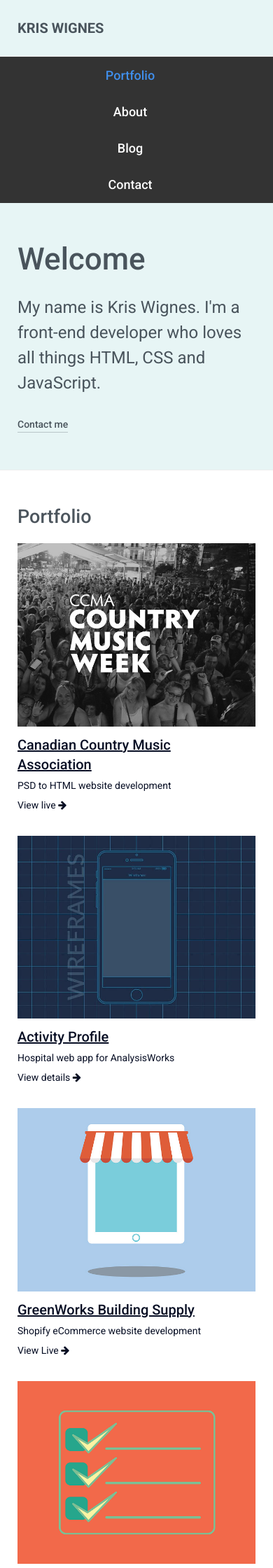
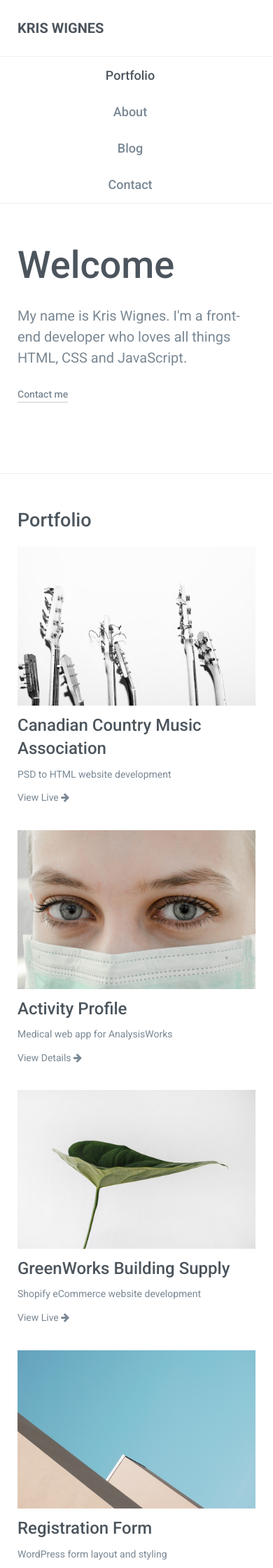
Before and after one commit to kwignes/kwignes.github.io, a Jekyll site: the page built from index.html, in a window 390 px wide. Shown: the top 2240 px of the page at 70% size. Built offline with Jekyll 4.4.1, drawn with Linux system fonts in a browser that asks for light colours; nearby versions of some CDN libraries.

Commit message:
layout update

```diff
--- a/_layouts/default.html
+++ b/_layouts/default.html
@@ -40,7 +40,7 @@
 
     {% if page.url == "/" %}
     <div class="home-banner">
-      <div class="intro">
+      <div class="container intro">
         <h1>Welcome</h1>
       <p>My name is Kris Wignes. I'm a front-end developer who loves all things
 HTML, CSS and JavaScript.</p>
--- a/about.html
+++ b/about.html
@@ -6,6 +6,7 @@
 <section id="about">
 <h1>About</h1>
 <div class="about-me">
+	<img src="{{ site.url }}/img/kw1.jpg" alt="Kris Wignes">
 <p>Hi, I'm Kris, a front-end developer and designer from Vancouver, BC. I build responsive websites for clients across North America.</p>
 
 <p>I'm most skilled with HTML, CSS and JavaScript, but also know WordPress, Bootstrap, SEO and Shopify. I love to work with others, learn new technologies, and build successful products.</p>
--- a/activity-profile.html
+++ b/activity-profile.html
@@ -7,9 +7,9 @@
   <aside>
 
   	<h1>Activity Profile</h1>
-<p>ASP.NET application for <a href="http://www.analysisworks.com/" target="_blank"> AnalysisWorks Inc.</a> that displays current hospital data in the form of dynamic flot charts and tables.</p>
+<p>An ASP.NET web application for <a href="http://www.analysisworks.com/" target="_blank"> AnalysisWorks Inc.</a> that displays current hospital data in the form of dynamic flot charts and tables.</p>
 <p><strong>Role:</strong></p>
-<p>Prepare the view for incoming SQL Server data using AJAX and controller classes, and develop a user friendly drop-down menu to filter the data in tables using Handlebars.js.</p>
+<p>Prepared font-end view for incoming SQL Server data using AJAX and controller classes, and developed a user friendly drop-down menu to filter the data into tables using Handlebars.js.</p>
 
 <p>My team collaborated on GitHub and held daily scrums to track requirements.</p>
 
--- a/index.html
+++ b/index.html
@@ -12,10 +12,10 @@
 
     <div class="col">
     <a class="fwd" href="https://www.ccma.org/" target="_blank">
-      <img src="img/ccma.jpg" />
+      <img src="img/music.jpg" />
       <p><span>Canadian Country Music Association</span>
 
-        <small>PSD to HTML website development<br>View live <i class="fa fa-arrow-right" aria-hidden="true"></i>
+        <small>PSD to HTML website development<br>View Live <i class="fa fa-arrow-right" aria-hidden="true"></i>
 </small>
 
       </p>
@@ -24,9 +24,9 @@
 
   <div class="col">
     <a class="greenworks" href="/activity-profile/">
-      <img src="img/wireframe.jpg" />
+      <img src="img/doctor.jpg" />
       <p><span>Activity Profile</span>
-      <small>Hospital web app for AnalysisWorks<br>View details <i class="fa fa-arrow-right" aria-hidden="true"></i></small>
+      <small>Medical web app for AnalysisWorks<br>View Details <i class="fa fa-arrow-right" aria-hidden="true"></i></small>
       </p>
     </a>
   </div>
@@ -44,7 +44,7 @@
 
   <div class="col">
     <a class="greenworks" href="https://greenworksstore.com/" target="_blank">
-      <img src="img/store.jpg" />
+      <img src="img/green-leaf.jpg" />
       <p><span>GreenWorks Building Supply</span>
 <small>Shopify eCommerce website development<br>View Live <i class="fa fa-arrow-right" aria-hidden="true"></i></small>
       </p>
@@ -54,7 +54,7 @@
 
   <div class="col">
     <a class="reg-form" href="http://dev-cb-technical-test.pantheonsite.io/" target="_blank">
-      <img src="img/form.png" />
+      <img src="img/roof.jpg" />
       <p><span>Registration Form</span>
 <small>WordPress form layout and styling<br>View Live <i class="fa fa-arrow-right" aria-hidden="true"></i></small>
       </p>
@@ -69,7 +69,7 @@
   <div class="col">
     <a class="tiac" target="_blank" href="https://tiac-aitc.ca/">
 
-<img src="img/gui.svg" />
+<img src="img/travel.jpg" />
 <p><span>Tourism Industry Association of Canada</span>
 <small>PSD to HTML website development<br>View Live <i class="fa fa-arrow-right" aria-hidden="true"></i></small>
 </p>
@@ -79,7 +79,7 @@
 
   <div class="col">
     <a class="fwd" href="https://www.acmt.net/" target="_blank">
-      <img src="img/microscope.jpg" />
+      <img src="img/building.jpg" />
       <p><span>American College of Medical Toxicology</span>
 <small>PSD to HTML website development<br>View Live <i class="fa fa-arrow-right" aria-hidden="true"></i></small>
       </p>
--- a/style.scss
+++ b/style.scss
@@ -1,7 +1,7 @@
 ---
 ---
 
-$primary: rgba( 45, 55, 65, .85 );
+$primary: #7a8894;
 $heading: rgba( 45, 55, 65, .85 );
 $link: #408FEC;
 $font_family_1: 'Roboto', sans-serif;
@@ -124,7 +124,7 @@
     -webkit-transform: translate(0px, 0px);
     -ms-transform: translate(0px, 0px);
     transform: translate(0px, 0px);
-    color: rgba(7, 14, 36, .5);
+    color: rgba(7, 14, 36, .3);
   }
  }
 
@@ -150,7 +150,7 @@
 }
 
 h1 {
-  font-size: 44px;
+  font-size: 54px;
   padding-top: 100px;
   color: $heading;
   margin: 0 0 10px;
@@ -169,10 +169,10 @@
 
 header {
   overflow: auto;
-  background-color: #e7f5f5;
+  border-bottom: 1px solid #eee;
   // .container {
   //       padding: 0 25px;
-  //   max-width: 1170px;
+  //   max-width: 100%;
   // }
   .logo {
   font-weight: 700;
@@ -180,28 +180,27 @@
   line-height: 80px;
   margin: 0;
   padding: 0;
-  color: $primary;
+  color: $heading;
   text-transform: uppercase;
   float: left;
   }
 }
 
 .home-banner {
+    margin-bottom: 50px;
     border-bottom: 1px solid #eee;
-    margin-bottom: 50px;
-    background-color: #e7f5f5;
 .intro {
   clear: both;
   margin: 0 auto;
-  padding: 0 25px 50px;
-  max-width: 660px;
+  padding: 0 25px 100px;
   img {
     border-radius: 100%;
     margin-bottom: 20px;
   }
  p {
   margin: 20px 0 0;
-  font-size: 24px;
+  font-size: 20px;
+  max-width: 500px;
  }
  a {
   font-size: 14px;
@@ -230,7 +229,7 @@
     -webkit-transform: translate(0px, 0px);
     -ms-transform: translate(0px, 0px);
     transform: translate(0px, 0px);
-    color: rgba(7, 14, 36, .5);
+    color: rgba(7, 14, 36, .3);
   }
  }
 }
@@ -239,12 +238,9 @@
 
 .container {
   margin: 0 auto;
-  padding: 0 25px 50px;
-  max-width: 660px;
+  padding: 0 25px 70px;
+  max-width: 960px;
 }
-
-
-
 
 .nav-collapse {
   width: 100%;
@@ -267,14 +263,13 @@
         -webkit-tap-highlight-color: transparent;
         text-decoration: none;
         padding: 0.7em 1em 0.7em 0;
-        color: #fff;
+        color: $primary;
         width: 100%;
         font-weight: 500;
         float: left;
-        background: #333;
         text-align: center;
         &:hover {
-          color: #fff;
+          color: #aaa;
         }
       }
     }
@@ -411,7 +406,6 @@
         padding: 0 1em;
         line-height: 80px;
         text-align: center;
-         color: rgba( 45, 55, 65, .85 );
         background: none;
         font-size: 14px;
         border-top: 0;
@@ -433,7 +427,7 @@
 }
 
 .active {
-  color: $link !important;
+  color: $heading !important;
 }
 
 
@@ -450,7 +444,6 @@
       }
       .nav-collapse ul {
         padding: 0 20px;
-        background: #333;
         border-top: 1px solid #f2f2f2;
       }
     }
@@ -549,7 +542,7 @@
         display: block;
       }
       p {
-      font-size: 20px;
+      font-size: 24px;
       position: absolute;
       top: 0;
       bottom: 0px;
@@ -571,7 +564,6 @@
       }
       span {
         display: block;
-        text-decoration: underline;
       }
     }
   }
@@ -614,8 +606,11 @@
       width: 100%;
       margin: 0 0 20px 0;
       a {
-        color: #070e24;
+        color: $primary;
         p {
+          span {
+            color: $heading;
+          }
           position: relative;
           opacity: 1;
           visibility: visible;
@@ -671,13 +666,12 @@
 
 .contact-rap {
   form {
-    background:#eee;
-    padding:25px;
     input[type=text], input[type=email] {
-    padding: .5em;
+    padding: 1em;
     width: 100%;
     margin: 1em 0;
-    border: 1px solid #ccc;
+    border: 1px solid #fff;
+    background: #f1f1f1;
     display: block;
     }
     h3 {
@@ -691,11 +685,11 @@
       font-family: sans-serif;
       margin: .5em 0;
       display: block;
-      max-width: 740px;
       width: 100%;
       height: 14em;
-      padding: .5em;
-      border: 1px solid #ccc;
+      padding: 1em;
+      border: 1px solid #fff;
+    background: #f1f1f1;
     }
   &:after {
     content:" ";
@@ -717,9 +711,8 @@
     background: $link;
     color: #fff;
     cursor: pointer;
-    border-radius: 3px;
     font-size: 14px;
-    padding: 8px 16px;
+    padding: 12px 22px;
       margin-top: 30px;
   &:hover, &:focus, &:active {
     background: #fff;
@@ -757,9 +750,9 @@
 
 
 .column-list {
-      -webkit-column-count: 2;
-    -moz-column-count: 2;
-    column-count: 2;
+      -webkit-column-count: 3;
+    -moz-column-count: 3;
+    column-count: 3;
     -webkit-column-gap: 20px;
     -moz-column-gap: 20px;
     column-gap: 20px;
@@ -934,7 +927,6 @@
 footer {
     padding: 60px 0;
     text-align: center;
-        background: #ededed;
     a {
       color: #ababab;
       font-size: 26px;
@@ -951,8 +943,7 @@
   img {
     float: right;
     margin: 0 0 20px 20px;
-    border-radius: 100%;
-    max-width: 150px;
+    max-width: 225px;
   }
   &:after {
     content: " ";
```
Also changed, not shown: img/building.jpg (added), img/ccma.jpg (deleted), img/doctor.jpg (added), img/form.png (deleted), img/green-leaf.jpg (added), img/gui.svg (deleted), img/kw1.jpg (added), img/microscope.jpg (deleted), img/modern.jpg (added), img/music.jpg (added), img/roof.jpg (added), img/store.jpg (deleted), img/travel.jpg (added), img/wireframe.jpg (deleted).
